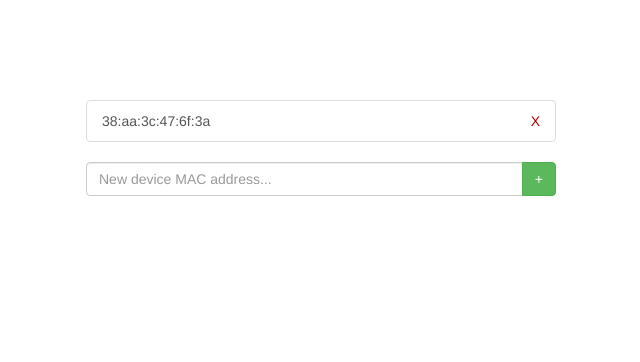
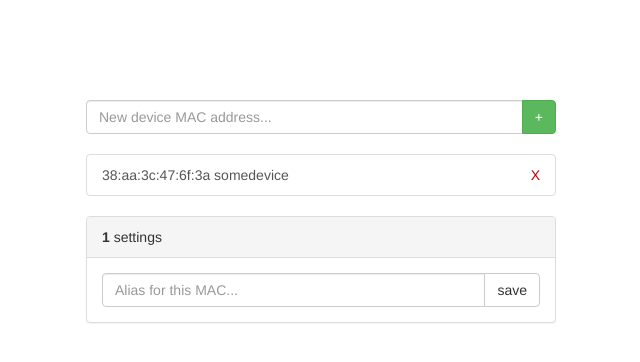
Before and after one commit to Ugon/network-device-detection, a Flask app: page /devices/1 in a window 1280 px wide. Shown: the top 362 px of the page, without its empty margins (319-959 px from the left). Run offline with Flask 2, Linux system fonts and the light colour scheme; some libraries are stand-ins or nearby versions.

Commit message:
frontend modifications

```diff
--- a/static/css/index.css
+++ b/static/css/index.css
@@ -2,3 +2,15 @@
 	float: right;
 	color: #B70000;
 }
+
+.disconnected-indicator {
+	color: #CCCCCC;
+}
+
+.connected-indicator {
+	color: #5CB85C;
+}
+
+#new-mac {
+	margin-bottom: 20px;
+}
--- a/static/js/index.js
+++ b/static/js/index.js
@@ -1,10 +1,12 @@
+function reloadFunction() {
+	location.reload(true)
+}
+
 function removeMac(mac) {
 	$.ajax({
 		url: '/devices/' + mac,
 		method: 'DELETE',
-		success: function() {
-			location.reload(true)
-		}
+		success: reloadFunction
 	})
 }
 
@@ -13,8 +15,15 @@
 	$.ajax({
 		url: '/devices/' + newMac,
 		method: 'POST',
-		success: function() {
-			location.reload(true)
-		}
+		success: reloadFunction
 	})
 }
+
+function setAliasFromInput(mac) {
+	var alias = $('#alias-input').val();
+	$.ajax({
+		url: '/devices/' + mac + "/alias/" + alias,
+		method: 'POST',
+		success: reloadFunction
+	})
+}
--- a/templates/index.html
+++ b/templates/index.html
@@ -3,9 +3,9 @@
   <head>
     <title>Network Device Detection - Setup</title>
     <meta name="viewport" content="width=device-width, initial-scale=1.0">
-    <link href="static/css/bootstrap.min.css" rel="stylesheet" media="screen">
+    <link href="/static/css/bootstrap.min.css" rel="stylesheet" media="screen">
     <!--<link href="static/css/bootstrap-theme.min.css" rel="stylesheet" media="screen">-->
-    <link href="static/css/index.css" rel="stylesheet" media="screen">
+    <link href="/static/css/index.css" rel="stylesheet" media="screen">
     <style type="text/css">
       .container {
         max-width: 500px;
@@ -15,23 +15,30 @@
   </head>
   <body>
     <div class="container">
-      <div class="list-group">
-        {% for mac in macs %}
-        <a href="#" class="list-group-item">
-          <span>{{mac}}</span>
-          <span class="remove-list-element-btn" onclick="removeMac('{{mac}}')">X</span>
-        </a>
-        {% endfor %}
-      </div>
-      <div class="input-group">
+      <div id="new-mac" class="input-group">
         <input id="new-mac-input" type="text" class="form-control" placeholder="New device MAC address...">
         <span class="input-group-btn">
           <button class="btn btn-success" type="button" onclick="addMacFromInput()">+</button>
         </span>
       </div>
+      <div class="list-group">
+        {% for mac in macs %}
+        <a href="/devices/{{mac}}" class="list-group-item">
+          {% if mac in connected_macs %}
+            <span class="connected-indicator">●</span>
+          {% endif %}
+          <span>{{mac}}</span>
+          <span>{{aliases[mac]}}</span>
+          <span class="remove-list-element-btn" onclick="removeMac('{{mac}}')">X</span>
+        </a>
+        {% endfor %}
+      </div>
+      <div>
+        {% block content %}{% endblock %}
+      </div>
     </div>
-    <script type="text/javascript" src="static/js/index.js"></script>
-    <script src="static/js/jquery.min.js"></script>
-    <script src="static/js/bootstrap.min.js"></script>
+    <script src="/static/js/index.js"></script>
+    <script src="/static/js/jquery.min.js"></script>
+    <script src="/static/js/bootstrap.min.js"></script>
   </body>
 </html>
```
